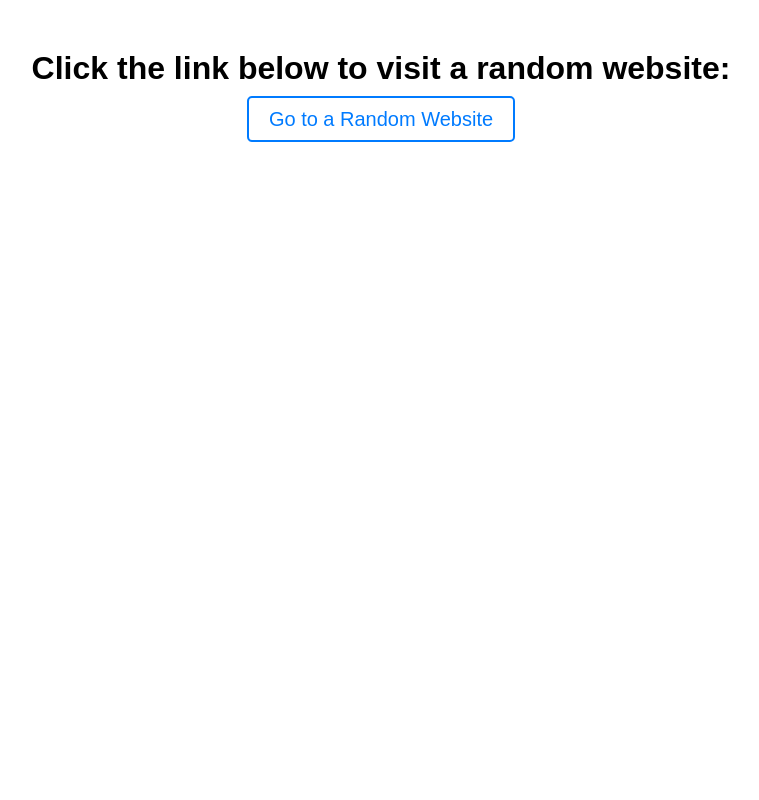
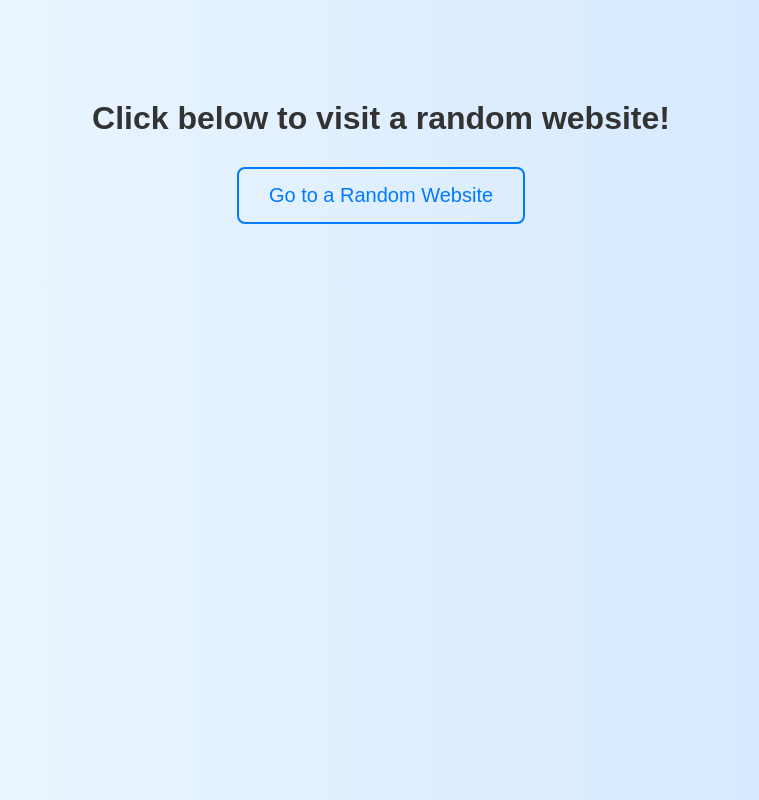
Before and after one commit to QuantumCommit-max/Open-Source, a plain HTML site: page index.html in a window 1280 px wide. Both pictures are taken after a click on the link "Go to a Random Website". Shown: the whole page, without its empty margins (259-1018 px from the left). Drawn offline with Linux system fonts and the light colour scheme.

Commit message:
Enhance styling and update random website logic

```diff
--- a/index.html
+++ b/index.html
@@ -6,41 +6,93 @@
     <title>Random Website Redirect</title>
     <style>
         body {
-            font-family: Arial, sans-serif;
+            font-family: 'Arial', sans-serif;
             text-align: center;
-            margin-top: 50px;
+            margin-top: 100px;
+            background: linear-gradient(to right, #f0f8ff, #d0e6ff);
+            color: #333;
+            transition: background 0.5s;
         }
+
+        h1 {
+            font-size: 2em;
+            margin-bottom: 30px;
+        }
+
         a {
             font-size: 20px;
             color: #007BFF;
             text-decoration: none;
-            padding: 10px 20px;
+            padding: 15px 30px;
             border: 2px solid #007BFF;
-            border-radius: 5px;
-            transition: background-color 0.3s;
+            border-radius: 8px;
+            transition: all 0.3s ease;
+            display: inline-block;
+            cursor: pointer;
         }
+
         a:hover {
             background-color: #007BFF;
             color: white;
+            transform: scale(1.1);
+        }
+
+        #message {
+            margin-top: 20px;
+            font-size: 1.2em;
+            font-style: italic;
+            color: #555;
+            min-height: 1.5em;
+            transition: color 0.3s;
+        }
+
+        /* Button flash animation */
+        @keyframes flash {
+            0% { background-color: #007BFF; color: white; }
+            50% { background-color: #00BFFF; color: #fff; }
+            100% { background-color: #007BFF; color: white; }
+        }
+
+        a.flash {
+            animation: flash 0.5s ease-in-out;
         }
     </style>
 </head>
 <body>
-    <h1>Click the link below to visit a random website:</h1>
+    <h1>Click below to visit a random website!</h1>
     <a href="#" id="randomLink" target="_blank">Go to a Random Website</a>
+    <div id="message"></div>
 
     <script>
         const websites = [
-            'https://www.theuselessweb.com',
-            'https://pointerpointer.com',
-            'https://www.random-ize.com/random-website/',
-            'https://clicktheredbutton.com'
+            { name: 'The Useless Web', url: 'https://www.theuselessweb.com' },
+            { name: 'Pointer Pointer', url: 'https://pointerpointer.com' },
+            { name: 'Randomize Website', url: 'https://www.random-ize.com/random-website/' },
+            { name: 'Click The Red Button', url: 'https://clicktheredbutton.com' }
         ];
 
-        document.getElementById('randomLink').addEventListener('click', function(event) {
+        const link = document.getElementById('randomLink');
+        const message = document.getElementById('message');
+
+        link.addEventListener('click', function(event) {
             event.preventDefault();
+
+            // Flash button animation
+            link.classList.add('flash');
+            setTimeout(() => link.classList.remove('flash'), 500);
+
+            // Pick a random website
             const randomIndex = Math.floor(Math.random() * websites.length);
-            window.open(websites[randomIndex], '_blank');
+            const website = websites[randomIndex];
+
+            // Show message before redirect
+            message.textContent = `Taking you to ${website.name}...`;
+
+            // Open the website after a short delay
+            setTimeout(() => {
+                window.open(website.url, '_blank');
+                message.textContent = ''; // clear message
+            }, 800);
         });
     </script>
 </body>
```
